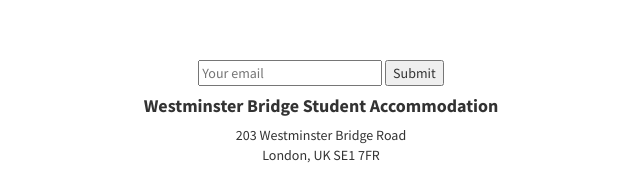
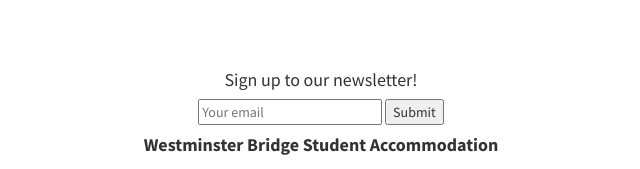
Before and after one commit to wbsa/wbsa.github.io, a plain HTML site: page index.html in a window 1280 px wide. Shown: the part 3891-4060 px from the top of the page, without its empty margins (319-959 px from the left). Drawn offline with Linux system fonts and the light colour scheme.

Commit message:
sign up to newsletter

```diff
--- a/index.html
+++ b/index.html
@@ -237,6 +237,7 @@
         <div class="container">
             <div class="row">
                 <div class="col-lg-10 col-lg-offset-1 text-center">
+                    <h4> Sign up to our newsletter! </h4>
                     <input type="email" placeholder="Your email">
                     <input type="submit">
                     <h4><strong>Westminster Bridge Student Accommodation</strong>
```
